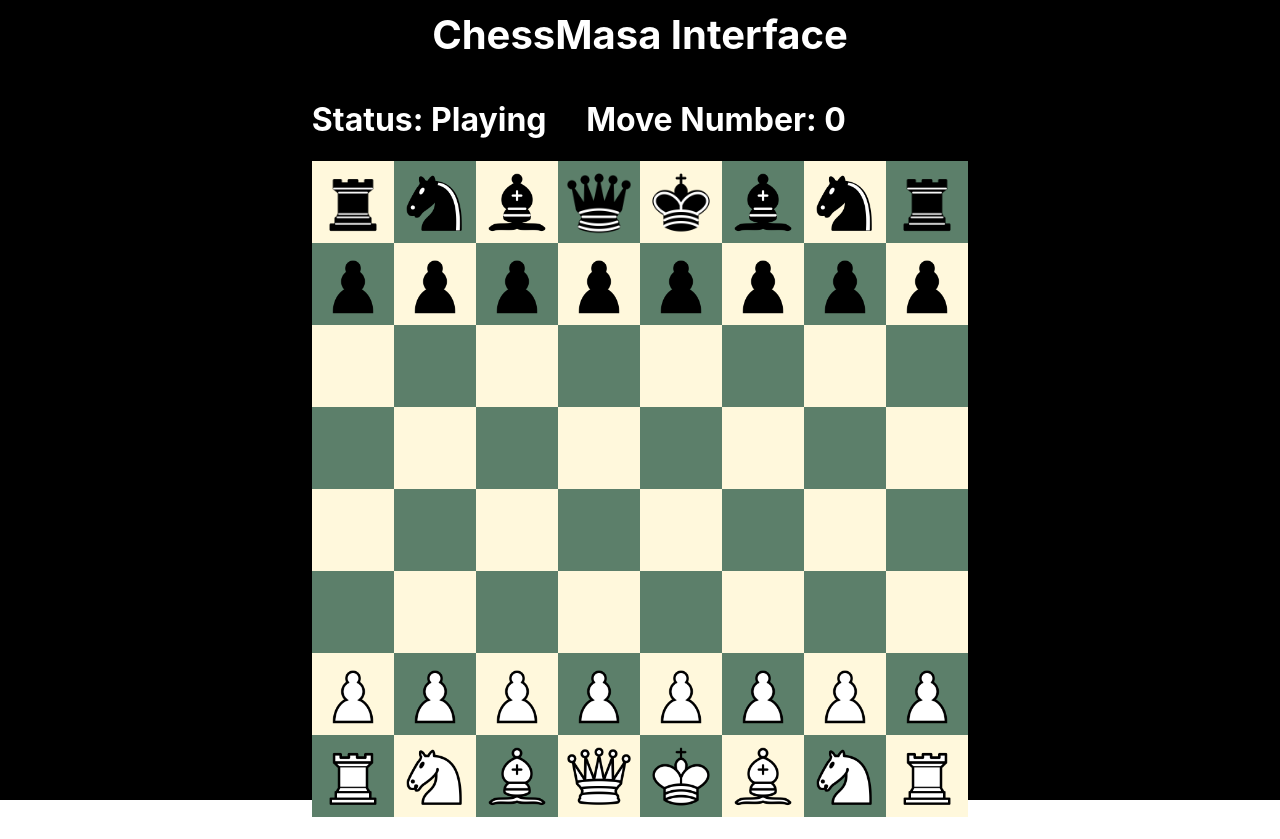
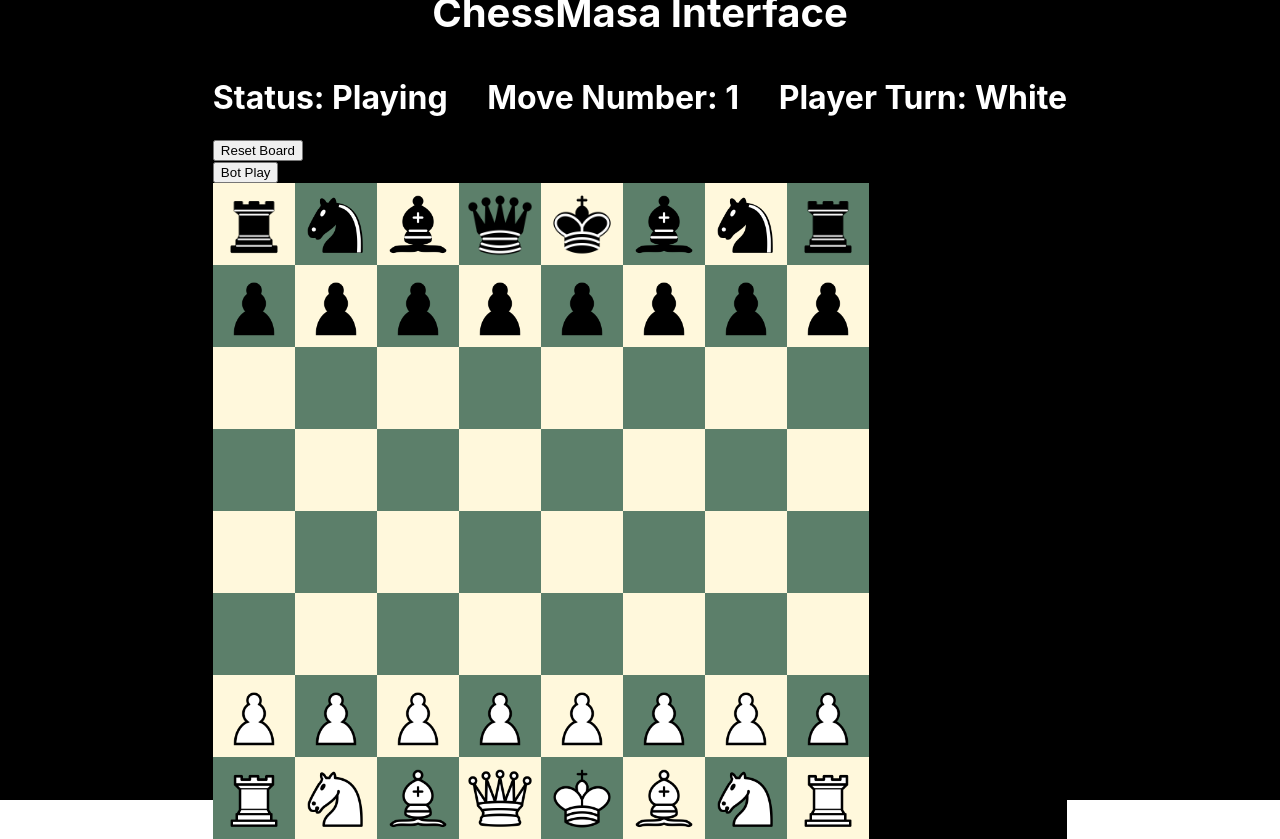
Before and after one commit to smonterola/chess-app-new, a React (Create React App) app: page / in a window 1280 px wide. Before the commit the page ends 817 px from the top, so only its background shows below. Built offline with nearby package versions, Linux system fonts and the light colour scheme; no server answers.

Commit message:
added buttons

```diff
--- a/src/App.tsx
+++ b/src/App.tsx
@@ -1,4 +1,3 @@
-import { GAMEOVER, MOVE_NUM } from './components/Chessboard/Chessboard';
 import './App.css';
 import Chessboard from './components/Chessboard/Chessboard';
 
--- a/src/components/Chessboard/Chessboard.tsx
+++ b/src/components/Chessboard/Chessboard.tsx
@@ -8,12 +8,12 @@ import { boardToFen, findKingKey } from "../../rules";
 import { initialBoard, initialBoardMap } from "./initChessboard";
 import { updateBoard } from "./updateChessboard";
 import { botPlay } from "../../engine/bestMove";
+//import ResetGame from "../ResetButton/ResetButton";
 
 const pgn = new Map<number, string>();
 export const history = new Map<string, number>();
 let positionHighlight: Position = new Position(-1, -1);
 export let GAMEOVER = false;
-export let MOVE_NUM = 0;
 
 export default function Chessboard() {
     const [activePiece, setActivePiece] = useState<HTMLElement | null>(null);
@@ -22,6 +22,33 @@ export default function Chessboard() {
     const [boardMap, setBoards] = useState<BoardMap>(initialBoardMap);
     const chessboardRef = useRef<HTMLDivElement>(null);
     const rules = new Rules();
+
+    function ResetGame() {
+        const handleClick = () => {
+            setBoard(initialBoard);
+            setBoards(initialBoardMap)
+        };
+
+        return (
+            <button onClick={handleClick}>
+                Reset Board
+            </button>
+        );
+    }
+
+    function BotPlay() {
+        const handleClick = () => {
+            const [move, newBoard, newBoardMap] = botPlay(board, boardMap);
+            setBoard(newBoard);
+            setBoards(newBoardMap)
+        };
+
+        return (
+            <button onClick={handleClick}>
+                Bot Play
+            </button>
+        );
+    }
 
     function grabPiece(e: React.MouseEvent) {
         if (GAMEOVER) return;
@@ -33,9 +60,9 @@ export default function Chessboard() {
                 GAMEOVER = true;
                 return;
             }
+            /*
             const [move, newBoard, newBoardMap] = botPlay(board, boardMap);
             const moveCount = newBoard.attributes[7] - 1;
-            MOVE_NUM = moveCount;
             const append: string = (pgn.has(moveCount)) ? pgn.get(moveCount)!: `${moveCount}.`;
             pgn.set(moveCount, append + " " + move);
             console.log(pgn);
@@ -46,6 +73,7 @@ export default function Chessboard() {
             if (history.get(pieceFen)! >= 3) {
                 GAMEOVER = true;
             }
+            */
             return;
         }
         //THIS EXECUTES IF PIECE WAS CLICKED ON
@@ -126,7 +154,6 @@ export default function Chessboard() {
         pieceMap = (nextBoard.pieces);
         setBoard(nextBoard)
         const moveCount = nextBoard.attributes[7] - 1;
-        MOVE_NUM = moveCount;
         const append: string = (pgn.has(moveCount)) ? pgn.get(moveCount)!: `${moveCount}.`;
         pgn.set(moveCount, append + " " + move);
         console.log(pgn);
@@ -178,8 +205,16 @@ export default function Chessboard() {
             <div>
                 <h1 style={{color: 'white', display: "inline-block"}}>Status: {GAMEOVER ? 'Game Over' : 'Playing'} &emsp;
                     </h1>
-                <h1 style={{color: 'white', display: "inline-block"}}>Move Number: {MOVE_NUM}
+                <h1 style={{color: 'white', display: "inline-block"}}>Move Number: {board.attributes[7]} &emsp;
                     </h1>
+                <h1 style={{color: 'white', display: "inline-block"}}>Player Turn: {board.attributes[0] ? "White" : "Black"}
+                    </h1>
+                <div>
+                    <ResetGame />
+                </div>
+                <div>
+                    <BotPlay />
+                </div>
             </div>
             <div
                 onMouseMove={(e) => movePiece(e)}
--- /dev/null
+++ b/src/components/ResetButton/ResetButton.js
@@ -0,0 +1,16 @@
+import React from "react";
+import { initialBoard } from "../Chessboard/initChessboard";
+
+function ResetGame() {
+    const handleClick = () => {
+        return initialBoard
+    };
+
+    return (
+        <button onClick={handleClick}>
+            ResetBoard
+        </button>
+    );
+}
+
+export default ResetGame;
```
